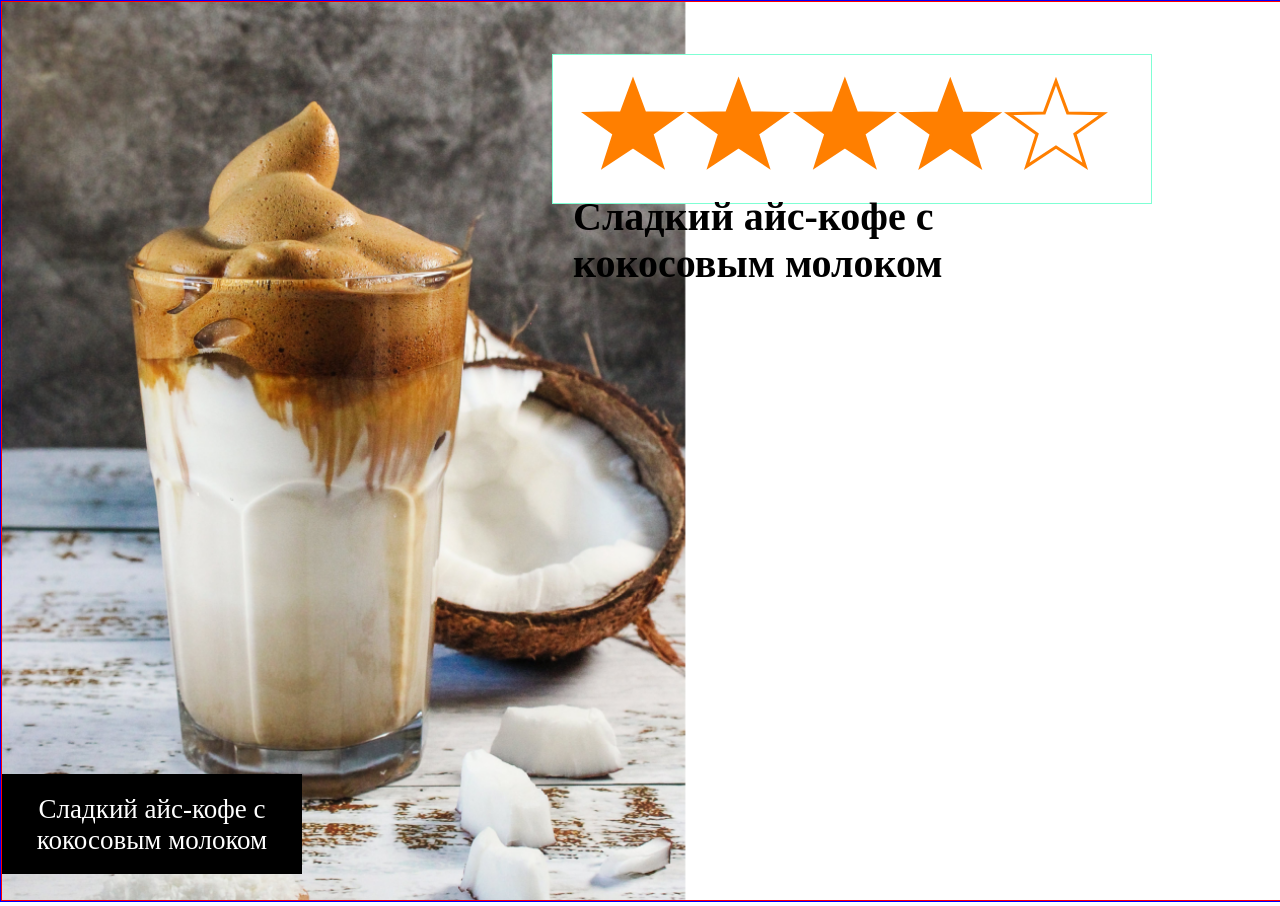
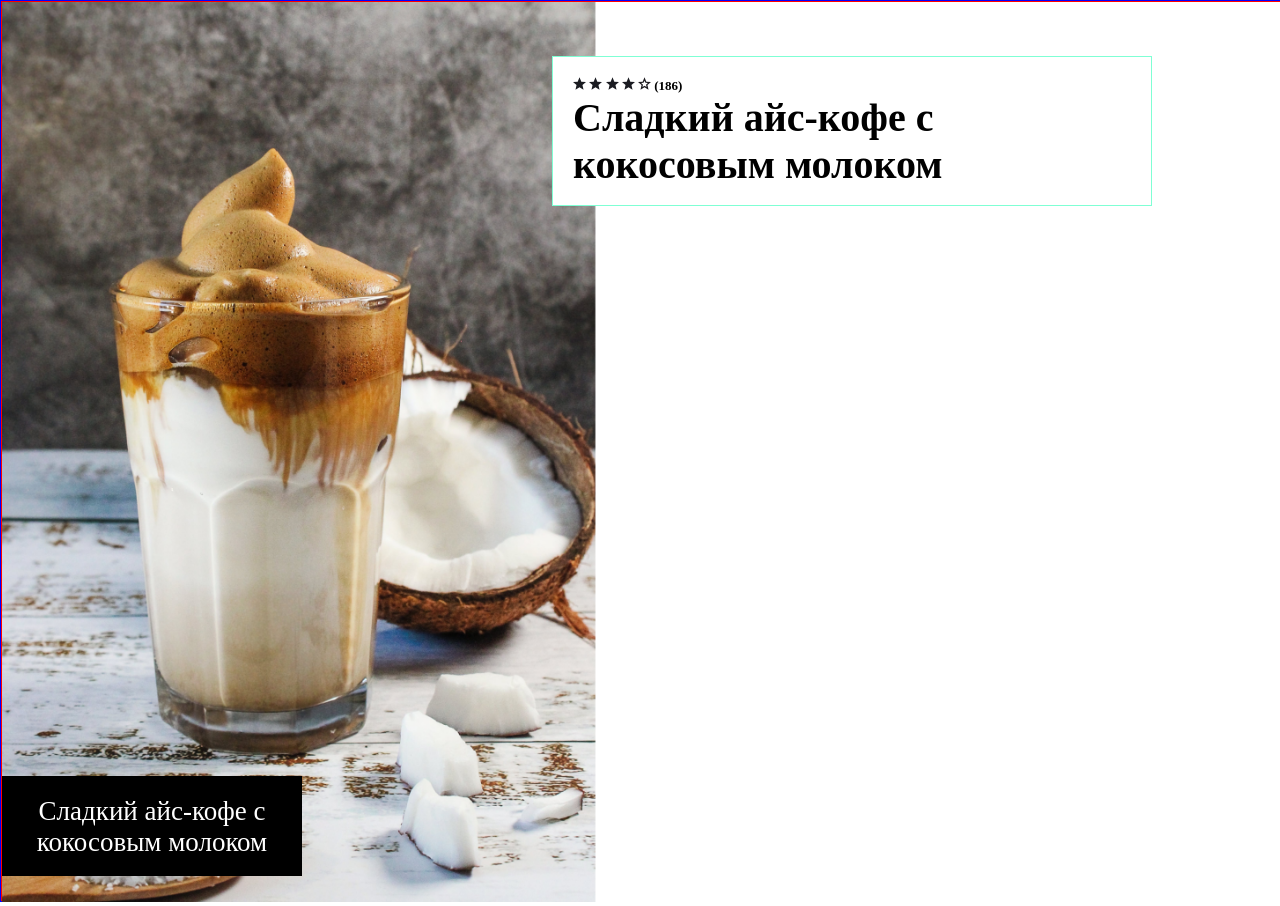
Before and after one commit to rifatshaykhov/JavaScript_rep, a plain HTML site: page index.html in a window 1280 px wide. Shown: the top 906 px of the page. Drawn offline with Linux system fonts and the light colour scheme.

Commit message:
Добавление звездочек

```diff
--- a/index.css
+++ b/index.css
@@ -15,11 +15,6 @@ body {
     height: 900px;
 }
 
-.container img {
-    width: 100%;
-    height: 100%;
-    object-fit: cover;
-}
 
 .ice-coffee {
     display: flex;
@@ -48,13 +43,12 @@ body {
     width: 600px;
     height: 150px;
     padding: 20px;
-    text-align:left;
     z-index: 1;
     font-family: 'Times New Roman', Times, serif;
     border: 1px solid aquamarine;
+    flex-wrap: wrap;
 }
-.img-svg {
-    border: 1px solid red;
-    width: 100%;
-    height: 100%;
+
+h1 {
+    font-size: 13px;
 }
--- a/index.html
+++ b/index.html
@@ -7,12 +7,19 @@
 </head>
 <body>
   <div class="container">
-    <img src="images/image.png"/>
+    <img src="images/image.png" id="cont-img" height="900px"/>
     <div class="ice-coffee">Сладкий айс-кофе с кокосовым молоком</div>
     <div class="ice-coffee1">
-      <p>
-        <img src="images/звезды.svg"/>
-        Сладкий айс-кофе с кокосовым молоком</p>
+     <h1 class="zg">
+      <img src="images/icon.svg" width="13px" height="13px"/>
+      <img src="images/icon.svg" width="13px" height="13px"/>
+      <img src="images/icon.svg" width="13px" height="13px"/>
+      <img src="images/icon.svg" width="13px" height="13px"/>
+      <img src="images/icon1.svg" width="13px" height="13px"/>
+      (186)
+     </h1>
+      <p>Сладкий айс-кофе с кокосовым молоком</p>
+    </p>
     </div>
   </div>
 </body>
```
Also changed, not shown: images/icon.svg (added), images/icon1.svg (added), images/звезды.svg (deleted).
